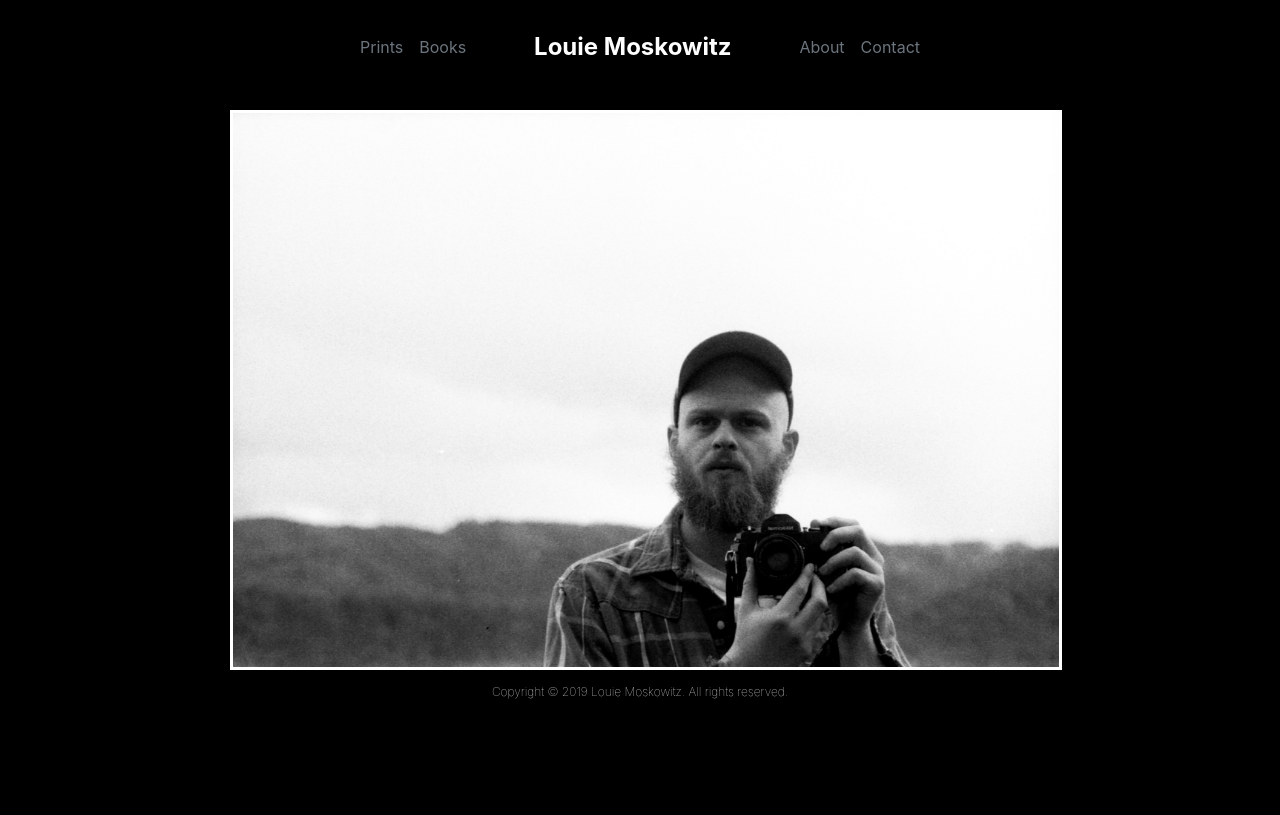
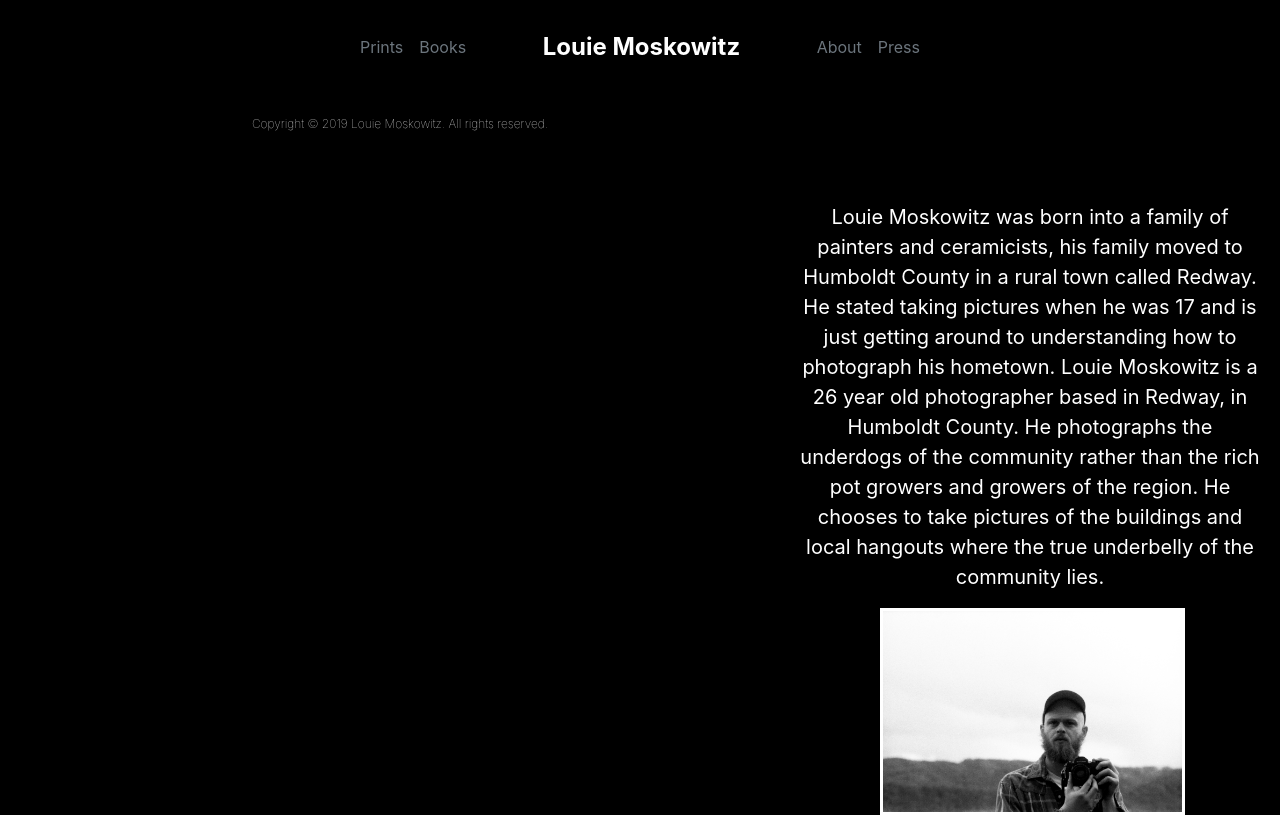
Before and after one commit to dizzyjaguar/Louie-Moskowitz-Photo-Gallery, a Django app: page /about/ in a window 1280 px wide. Before the commit the page ends 699 px from the top, so only its background shows below. Run offline with Django 3.2, Linux system fonts and the light colour scheme; some libraries are stand-ins or nearby versions.

Commit message:
About page shitty attempt, (I need to learn CSS grid)

```diff
--- a/photo_gallery/static/css/main.css
+++ b/photo_gallery/static/css/main.css
@@ -7,6 +7,8 @@
     color: white;
     text-align: center;
 }
+
+/*nav bar stuff */
 
 .navtitle {
     font-size: 1.5rem;
@@ -23,27 +25,6 @@
 
 }
 
-
-
-.about-title {
-    text-align: center;
-    color: white;
-}
-
-#about-me {
-    text-align: center;
-    color: white;
-    font-size: 20px;
-}
-
-.about-photo {
-    border-style: solid;
-    border-color: white;
-    border-width: medium;
-    margin-left: 18%;
-    max-width: 65%;
-    height: auto;
-}
 
 .gallery-photo-div {
     margin-top: 50px;
@@ -85,6 +66,33 @@
 
 }
 
-img {
+/* about me stuff */
+
+.about-title {
+    text-align: center;
+    color: white;
+}
+
+
+#about-me-div {
+    max-width: 500px;
+    float: right;
+    margin-top: 100px;
 
 }
+
+
+#about-me {
+    text-align: center;
+    color: white;
+    font-size: 20px;
+}
+
+.about-photo {
+    border-style: solid;
+    border-color: white;
+    border-width: medium;
+    margin-left: 18%;
+    max-width: 65%;
+    height: auto;
+}
--- a/photo_gallery/templates/photo_gallery/about.html
+++ b/photo_gallery/templates/photo_gallery/about.html
@@ -4,10 +4,39 @@
 {% block page_content %}
 {% load static %}
 <h1 class="about-title"></h1>
-<p id="about-me">
 
-</p>
-<div class="about-photo-div">
-    <img class="about-photo" src="{% static 'photo_gallery/Louies_Profile.jpg' %}" />
+<div class="container-fluid" id="about-me-div">
+    <div class="row">
+        <div class="col">
+
+            <p id="about-me">
+                <!-- Louies draft idea 1 -->
+                Louie Moskowitz was born into a family of painters and ceramicists,
+                his family moved to Humboldt County in a rural town called Redway.
+                He stated taking pictures when he was 17 and is just getting around to
+                understanding how to photograph his hometown.
+                <!-- Louies draft idea 2 -->
+                Louie Moskowitz is a 26 year old photographer based in Redway, in Humboldt County.
+                He photographs the underdogs of the community rather than the rich pot growers and
+                growers of the region. He chooses to take pictures of the buildings and local hangouts
+                where the true underbelly of the community lies.
+            </p>
+
+            <!-- possibly move this onto its own page
+    or move this with an email form to contact to its own page
+    and instead have the press/showings/interview here under the about me-->
+            <!--
+    <h2> Contact Info </h2>
+    <p>
+        Email: Satchmolouie@gmail.com
+        Instagram: @louie_moskowitz
+    </p>
+            -->
+
+            <div class="about-photo-div">
+                <img class="about-photo" src="{% static 'photo_gallery/Louies_Profile.jpg' %}" />
+            </div>
+        </div>
+    </div>
 </div>
 {% endblock %}
--- a/photo_gallery/templates/photo_gallery/base.html
+++ b/photo_gallery/templates/photo_gallery/base.html
@@ -70,7 +70,7 @@
                         <a class="nav-link text-secondary" href="{% url 'about' %}">About <span class="sr-only">(current)</span></a>
                     </li>
                     <li class="nav-item active">
-                        <a class="nav-link text-secondary" href="#">Contact <span class="sr-only">(current)</span></a>
+                        <a class="nav-link text-secondary" href="#">Press <span class="sr-only">(current)</span></a>
                     </li>
                 </ul>
             </div>
```
Also changed, not shown: photo_gallery/templates/photo_gallery/gallery_detail.html (+0 -19 lines).
